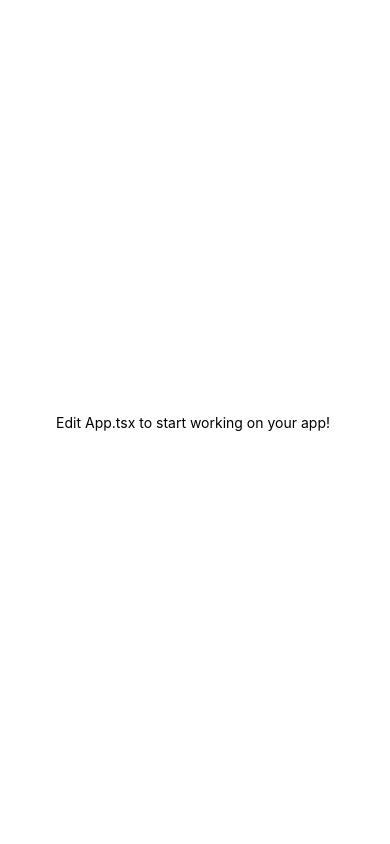
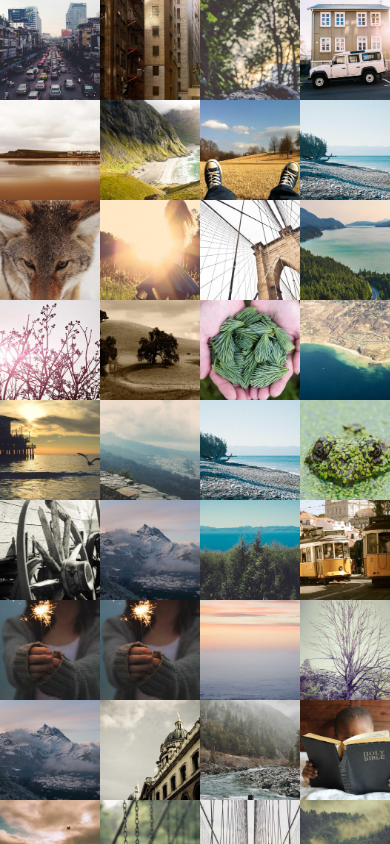
Before and after one commit to waseemk7/iOSPhotos, a React Native app: screen / in a window 390 px wide. Built offline with nearby package versions, Linux system fonts and the light colour scheme.

Commit message:
Flatlist

```diff
--- a/App.tsx
+++ b/App.tsx
@@ -1,10 +1,17 @@
-import { StatusBar } from 'expo-status-bar';
-import { StyleSheet, Text, View } from 'react-native';
+import { StatusBar } from "expo-status-bar";
+import { FlatList, Image, StyleSheet, Text, View } from "react-native";
+import { photos } from "./data";
 
 export default function App() {
   return (
     <View style={styles.container}>
-      <Text>Edit App.tsx to start working on your app! </Text>
+      <FlatList
+        data={photos}
+        numColumns={5}
+        renderItem={({ item }) => (
+          <Image source={item.image} style={{ width: 100, height: 100 }} />
+        )}
+      />
       <StatusBar style="auto" />
     </View>
   );
@@ -13,8 +20,6 @@ export default function App() {
 const styles = StyleSheet.create({
   container: {
     flex: 1,
-    backgroundColor: '#fff',
-    alignItems: 'center',
-    justifyContent: 'center',
+    backgroundColor: "#fff",
   },
 });
```
